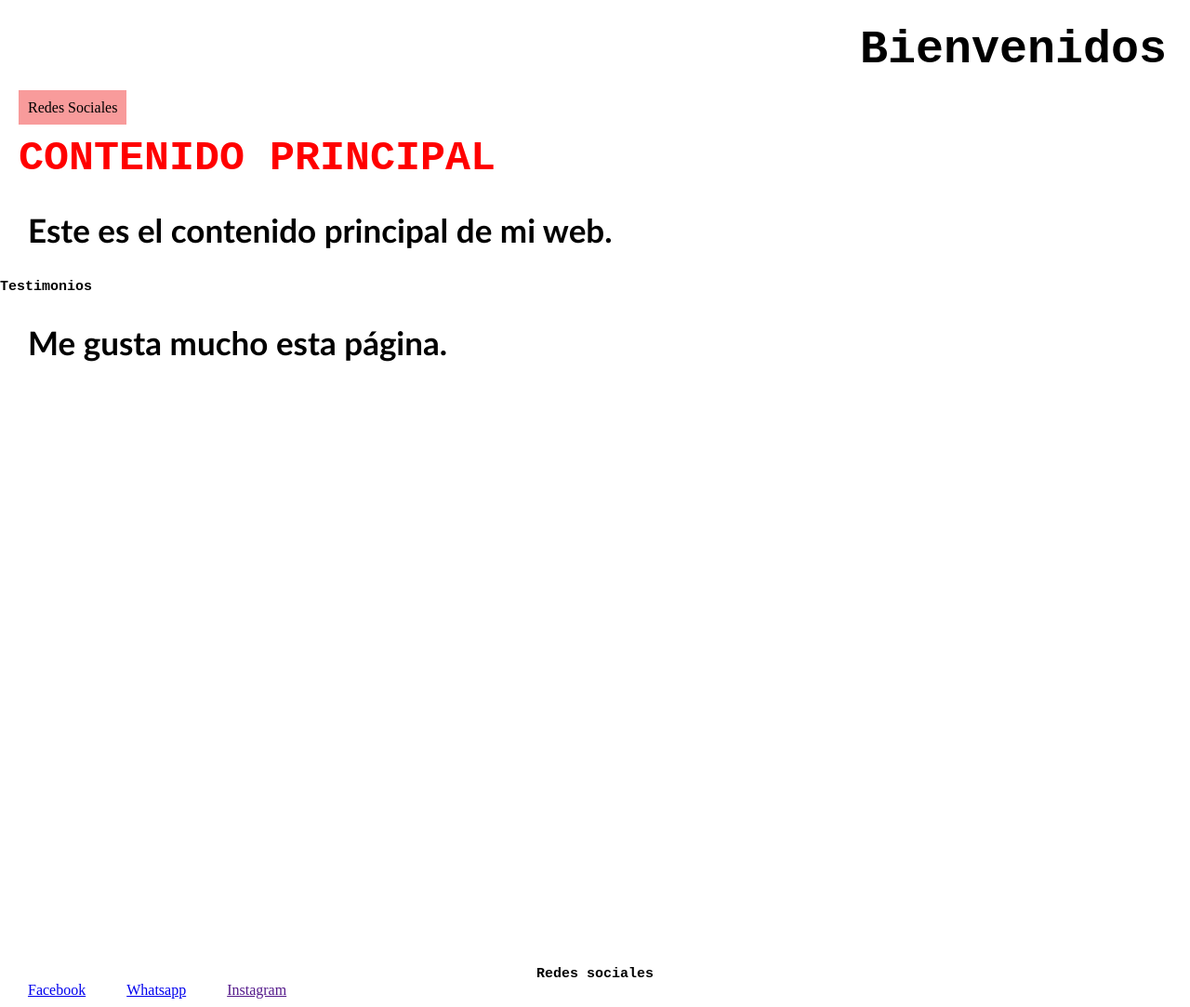
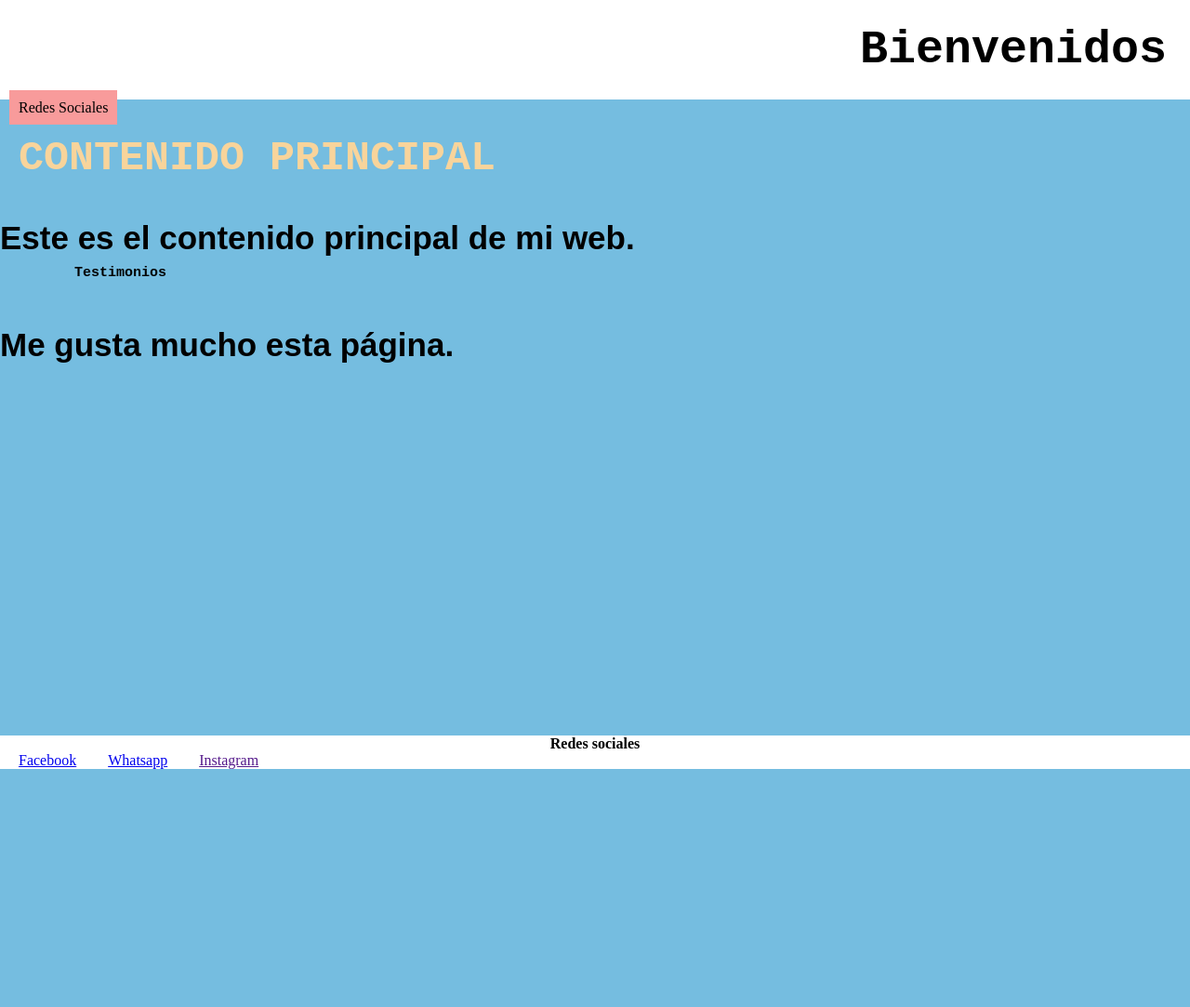
Before and after one commit to MoraAMR/Sitio-Marca-Personal, a plain HTML site: page Redes Sociales.html in a window 1280 px wide. Shown: the whole page at 93% size. After the commit the page ends 836 px from the top, so only its background shows below. Drawn offline with Linux system fonts and the light colour scheme; files that its build step writes are made by us from their sources.

Commit message:
Actualización

```diff
--- a/css/Estilos.css
+++ b/css/Estilos.css
@@ -27,17 +27,22 @@ nav a{
 	padding: 10px;
 	background-color: #F89B9B;
 }
+body{
+	background-color: #75BDE0;
+}
 h2{
 	margin: 20px;
-	color: red;
+	color: #F8D49B;
 	text-align:left;
 	font: bold 45px monospace;
+	margin-right:500px;
 }
 p{
 	text-align: left;
-	margin:30px;
-	font: bold 35px calibri;
-
+	font: bold 35px arial;
+	text-align:justify;
+	margin-top:40px;
+	margin-right:500px;
 }
 div{
 	margin-right:50px;
@@ -49,26 +54,28 @@ footer{
 	width: 100%;
 	height: 100%;
 	background-color: white;
-	margin-top:650px;
+	margin-top:400px;
+	margin-bottom:-100px;
+
 }
 h3{
 	display: inline;
-	text-align: center-left;
+	text-align: left;
 	font: bold 15px monospace;
+	margin-left:80px;
+	line-height:35px;
 }
 a{
 	padding:10px;
-	margin-left:20px;
+	margin-left:10px;
 }
-
 h4{
-	font: bold 15px monospace;
-	text-align: center;
-	margin-top:15px;
+	text-align:center;
 }
 h5{
+	text-align:;
 	font: bold 15px monospace;
-	margin-right:30px;
+	margin-right:100px;
 	margin-left: 1100px;
 	margin-top: 15px;
 	border: #F89B9B 3px solid;
```
Also changed, not shown: index.html (+7 -7 lines), img/proceso.gif (added), img/tuercas.gif (added).
